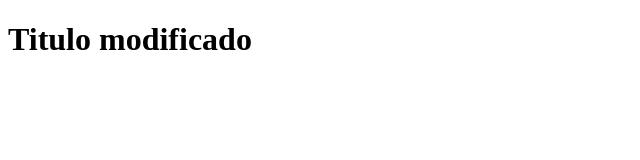
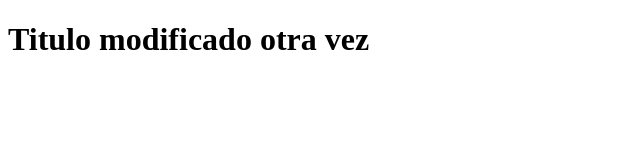
Before and after one commit to sergioblanc9/hello-git, a plain HTML site: page index.html in a window 1280 px wide. Shown: the whole page, without its empty margins (0-640 px from the left). Drawn offline with Linux system fonts and the light colour scheme.

Commit message:
otra modificacion

```diff
--- a/index.html
+++ b/index.html
@@ -6,6 +6,6 @@
     <title>Hello Git</title>
 </head>
 <body>
-    <h1>Titulo modificado</h1>
+    <h1>Titulo modificado otra vez</h1>
 </body>
 </html>
```
